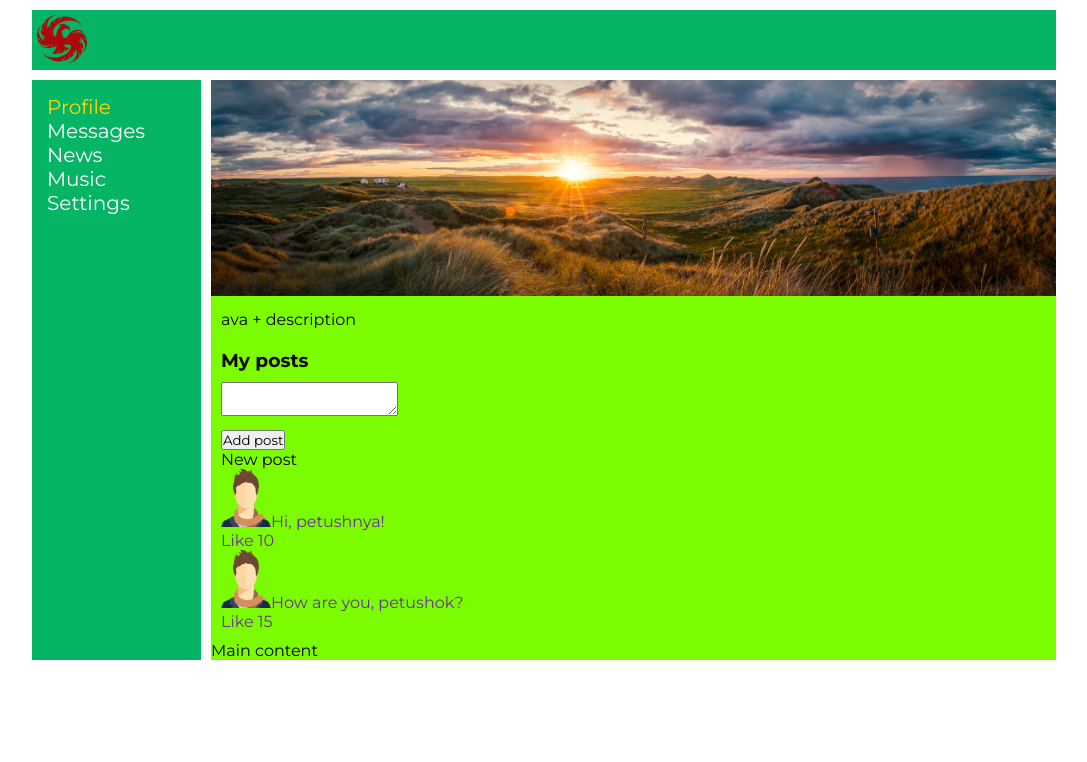
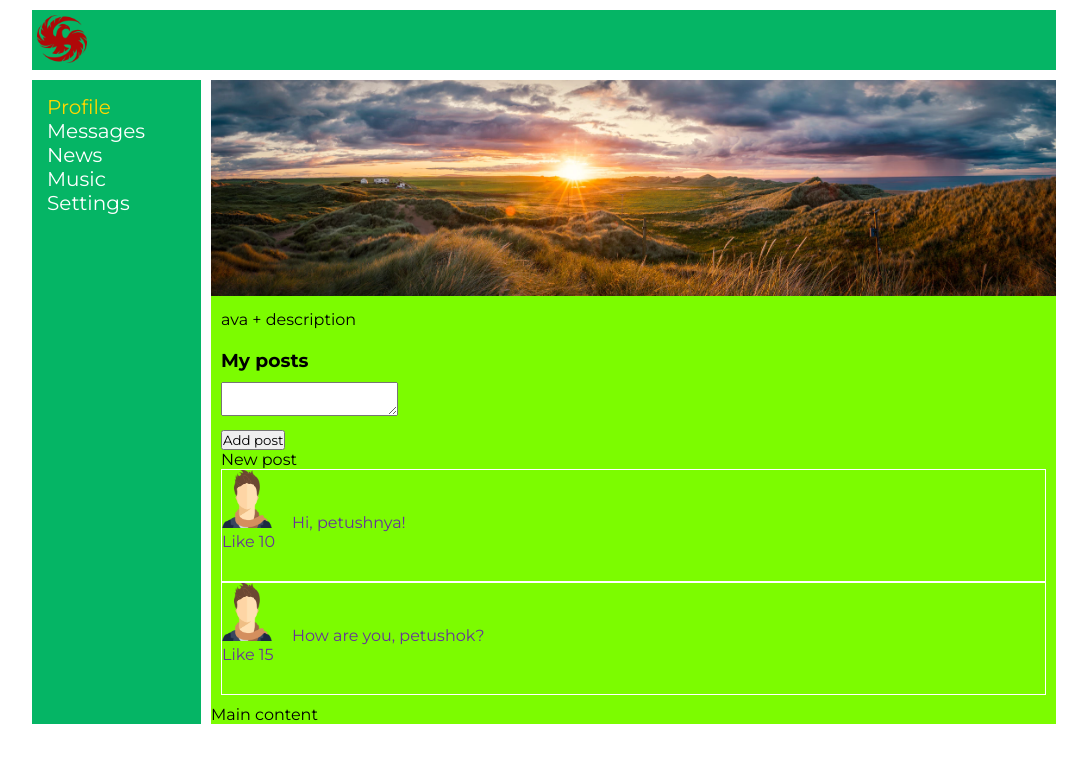
Before and after one commit to SunR1sen/social-network-react, a React (Create React App) app: page /profile in a window 1280 px wide. Shown: the top 762 px of the page, without its empty margins (96-1183 px from the left). Built offline with nearby package versions, Linux system fonts and the light colour scheme.

Commit message:
Lesson 33 added render.js and rerender function

```diff
--- a/src/App.js
+++ b/src/App.js
@@ -6,24 +6,18 @@ import Dialogs from "./components/Dialogs/Dialogs";
 import News from "./components/News/News";
 import Music from "./components/Music/Music";
 import Settings from "./components/Settings/Settings";
-import {
-    BrowserRouter as Router,
-    Switch,
-    Route,
-    Link
-} from "react-router-dom";
+import { Switch, Route } from "react-router-dom";
 import './App.css';
 
 const App = (props) => {
     return (
-        <Router>
             <div className="app-wrapper">
                 <Header/>
                 <Navbar/>
                 <div className='app-wrapper-content'>
                     <Switch>
                         <Route path='/profile'>
-                            <Profile state={props.state.profile}/>
+                            <Profile state={props.state.profile} addPost={props.addPost}/>
                         </Route>
                         <Route path='/dialogs'>
                             <Dialogs
@@ -42,7 +36,6 @@ const App = (props) => {
                     </Switch>
                 </div>
             </div>
-        </Router>
     );
 }
 
--- a/src/components/Dialogs/Dialogs.jsx
+++ b/src/components/Dialogs/Dialogs.jsx
@@ -8,6 +8,12 @@ const Dialogs = (props) => {
     const dialogsElements = props.state.dialogs.map( d => <DialogItem name={d.name} id={d.id} />)
     const messagesElements = props.state.messages.map( m => <Message message={m.message} id={m.id} />)
 
+    const newMessage = React.createRef();
+    const sendMessage = () => {
+        let text = newMessage.current.value;
+        alert(text);
+    }
+
     return (
         <div className={s.dialogs}>
             <div className={s.dialogsItems}>
@@ -15,6 +21,8 @@ const Dialogs = (props) => {
             </div>
             <div className={s.messages}>
                 { messagesElements }
+                <textarea ref={newMessage}/>
+                <button onClick={sendMessage} className={s.btn}>Отправить</button>
             </div>
         </div>
     )
--- a/src/components/Dialogs/Dialogs.module.css
+++ b/src/components/Dialogs/Dialogs.module.css
@@ -11,6 +11,10 @@
     color: #d9b438;
 }
 
+.btn {
+    display: block;
+}
+
 .messages {
     padding: 10px;
 }
--- a/src/components/Profile/MyPosts/MyPosts.jsx
+++ b/src/components/Profile/MyPosts/MyPosts.jsx
@@ -4,13 +4,22 @@ import Post from "./Post/Post";
 
 const MyPosts = (props) => {
 
-    const postsElements = props.posts.map( p => <Post message={p.message} likes={p.likesCount}/>)
+    const postsElements = props.posts.map( p => <Post message={p.message} likes={p.likesCount} id={p.id}/>)
+
+    let newPostElement = React.createRef();
+
+    let addPost = () => {
+        let text = newPostElement.current.value;
+        props.addPost(text);
+        newPostElement.current.value = '';
+    }
+
 
     return (
             <div className={s.postsBlock}>
                 <h3 className={s.myPosts}>My posts</h3>
-                <textarea />
-                <button className={s.postButton}>Add post</button>
+                <textarea ref={newPostElement}/>
+                <button onClick={ addPost } className={s.postButton}>Add post</button>
                 <div>
                     New post
                 </div>
--- a/src/components/Profile/MyPosts/Post/Post.jsx
+++ b/src/components/Profile/MyPosts/Post/Post.jsx
@@ -7,8 +7,8 @@ const Post = (props) => {
         <div>
             <div className={s.posts__item}>
                 <img src={person} className={s.img} alt={''}/>
-                {props.message}
-                <div>
+                <span className={s.message}>{props.message}</span>
+                <div  className={s.likes}>
                     <span>Like {props.likes}</span>
                 </div>
             </div>
--- a/src/components/Profile/MyPosts/Post/Post.module.css
+++ b/src/components/Profile/MyPosts/Post/Post.module.css
@@ -1,8 +1,17 @@
 .posts__item {
     color: rebeccapurple;
+    border: 1px solid #fff;
 }
 
 .img {
     width: 50px;
     height: auto;
 }
+
+.message {
+    margin-left: 20px;
+}
+
+.likes {
+    margin-bottom: 30px;
+}
--- a/src/components/Profile/Profile.jsx
+++ b/src/components/Profile/Profile.jsx
@@ -7,7 +7,7 @@ const  Profile = (props) => {
     return (
         <main className={s.content}>
             <ProfileInfo />
-            <MyPosts posts={props.state.posts}/>
+            <MyPosts posts={props.state.posts} addPost={props.addPost}/>
             Main content
         </main>
     )
--- a/src/index.js
+++ b/src/index.js
@@ -1,20 +1,5 @@
-import React from 'react';
-import ReactDOM from 'react-dom';
 import './index.css';
-import App from './App';
-import * as serviceWorker from './serviceWorker';
-import state from './redux/state';
+import {rerenderEntireTree} from "./render";
+import state from "./redux/state";
 
-
-
-ReactDOM.render(
-  <React.StrictMode>
-    <App state={state}/>
-  </React.StrictMode>,
-  document.getElementById('root')
-);
-
-// If you want your app to work offline and load faster, you can change
-// unregister() to register() below. Note this comes with some pitfalls.
-// Learn more about service workers: https://bit.ly/CRA-PWA
-serviceWorker.unregister();
+rerenderEntireTree(state);
--- a/src/redux/state.js
+++ b/src/redux/state.js
@@ -1,8 +1,10 @@
+import {rerenderEntireTree} from "../render";
+
 let state = {
     profile: {
         posts: [
-            { message: 'Hi, petushnya!', likesCount: 10},
-            { message: 'How are you, petushok?', likesCount: 15},
+            { message: 'Hi, petushnya!', likesCount: 10, id: 1},
+            { message: 'How are you, petushok?', likesCount: 15, id: 2},
         ],
     },
     dialogsPage: {
@@ -18,7 +20,14 @@ let state = {
             { name: 'Natasha', id: 4},
             { name: 'Griffindor', id: 5},
         ],
-    }
+    },
+    sidebar: {},
+}
+
+export function addPost(postMessage) {
+    let item = { message: postMessage, likesCount: 2, id: 3};
+    state.profile.posts.push(item);
+    rerenderEntireTree(state);
 }
 
 export default state;
--- /dev/null
+++ b/src/render.js
@@ -0,0 +1,17 @@
+import ReactDOM from "react-dom";
+import React from "react";
+import {BrowserRouter} from "react-router-dom";
+import App from "./App";
+import {addPost} from "./redux/state";
+
+
+export function rerenderEntireTree(state) {
+    ReactDOM.render(
+        <React.StrictMode>
+            <BrowserRouter>
+                <App state={state} addPost={addPost}/>
+            </BrowserRouter>
+        </React.StrictMode>,
+        document.getElementById('root')
+    );
+}
```
